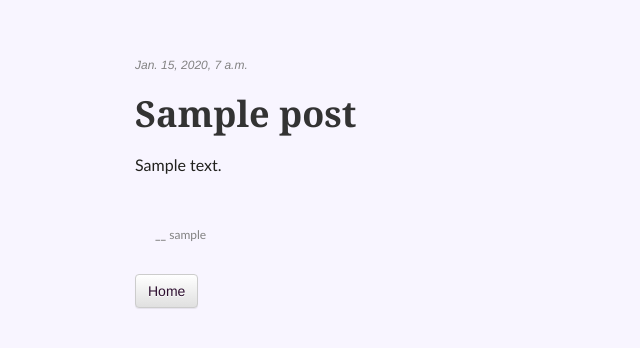
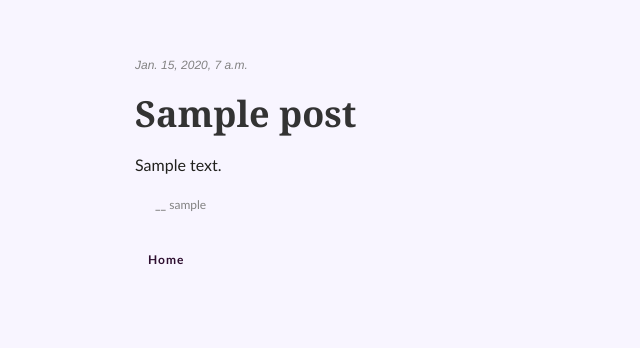
Before and after one commit to vonhappatsch/djangogirls-blog, a Django app: page /post/1 in a window 1280 px wide. Shown: the part 247-595 px from the top of the page, without its empty margins (0-640 px from the left). Run offline with Django 3.2, Linux system fonts and the light colour scheme; tables that the repository leaves empty hold one stand-in row (values such as "Sample post"); some libraries are stand-ins or nearby versions.

Commit message:
Minor changes in the styling

```diff
--- a/blog/static/css/blog.css
+++ b/blog/static/css/blog.css
@@ -85,4 +85,8 @@ h1, h2, h3, h4 {
 
 .btn {
     color: #2e0f30;
+    font-family: 'Calibri', sans-serif;
+    font-size: 12px;
+    font-weight: bold;
+    letter-spacing: 1px;
 }
--- a/blog/templates/blog/post_detail.html
+++ b/blog/templates/blog/post_detail.html
@@ -8,13 +8,12 @@
             </div>
         {% endif %}
         {% if user.is_authenticated %}
-            <a class="btn btn-default" href="{% url 'post_edit' pk=post.pk %}"><span class="glyphicon glyphicon-pencil"></span></a>
+            <a class="btn btn-outline-dark" href="{% url 'post_edit' pk=post.pk %}"><span class="glyphicon glyphicon-pencil"></span></a>
         {% endif %}
         <h1>{{ post.title }}</h1>
         <p>{{ post.text|linebreaksbr }}</p>
-        <br>
         <p id="author"><b>__</b> {{ post.author }}</p>
         <br>
-        <a class="btn btn-default" href="{% url 'post_list' %}">Home</a>
+        <a class="btn btn-dark" href="{% url 'post_list' %}">Home</a>
     </div>
 {% endblock %}
--- a/blog/templates/blog/post_edit.html
+++ b/blog/templates/blog/post_edit.html
@@ -4,6 +4,6 @@
     <h1>New Post</h1>
     <form method="POST" class="post-form">{% csrf_token %}
         {{ form.as_p }}
-        <button type="submit" class="save btn btn-default">Save</button>
+        <button type="submit" class="save btn btn-dark">Save</button>
     </form>
 {% endblock %}
```
